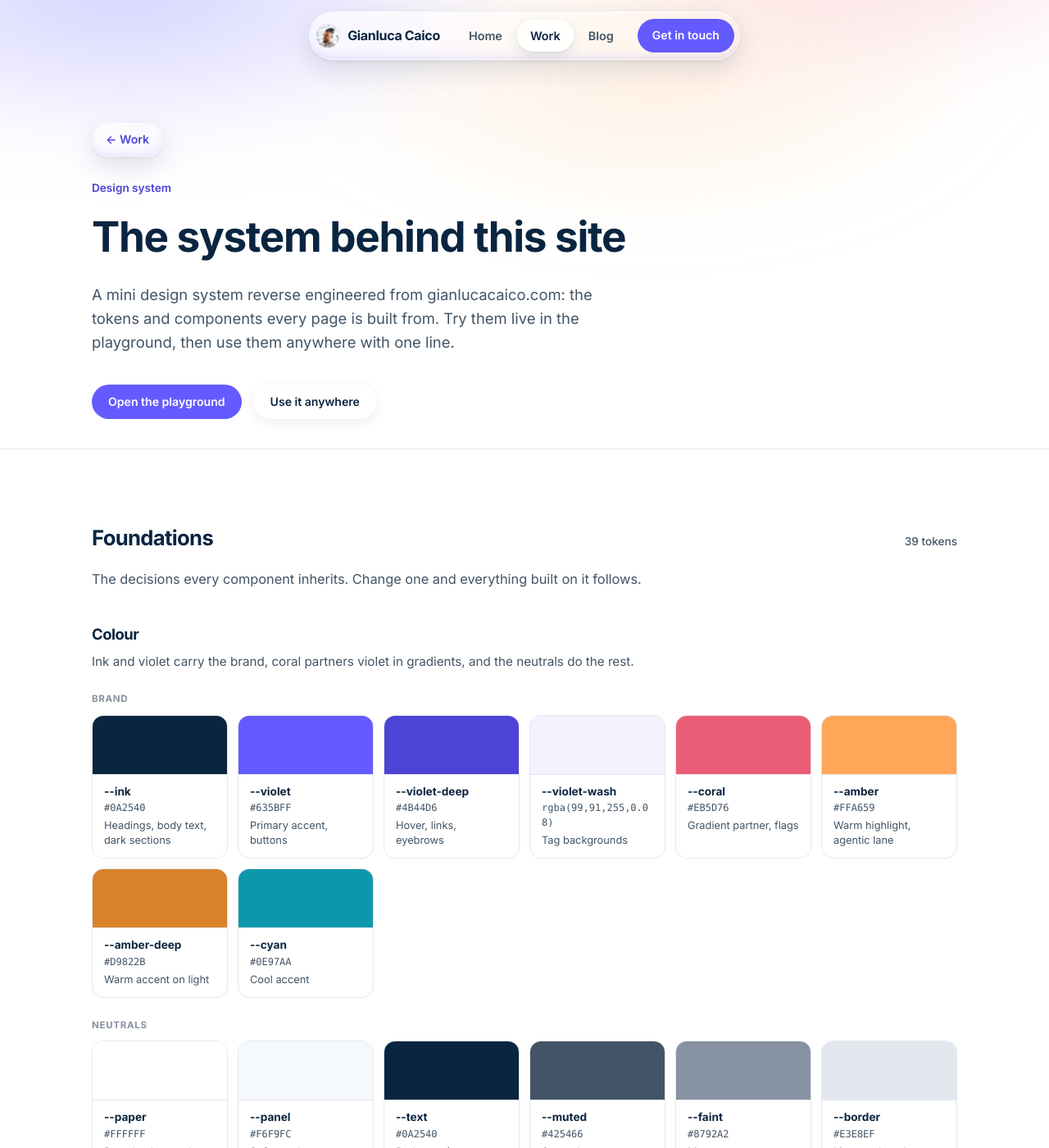
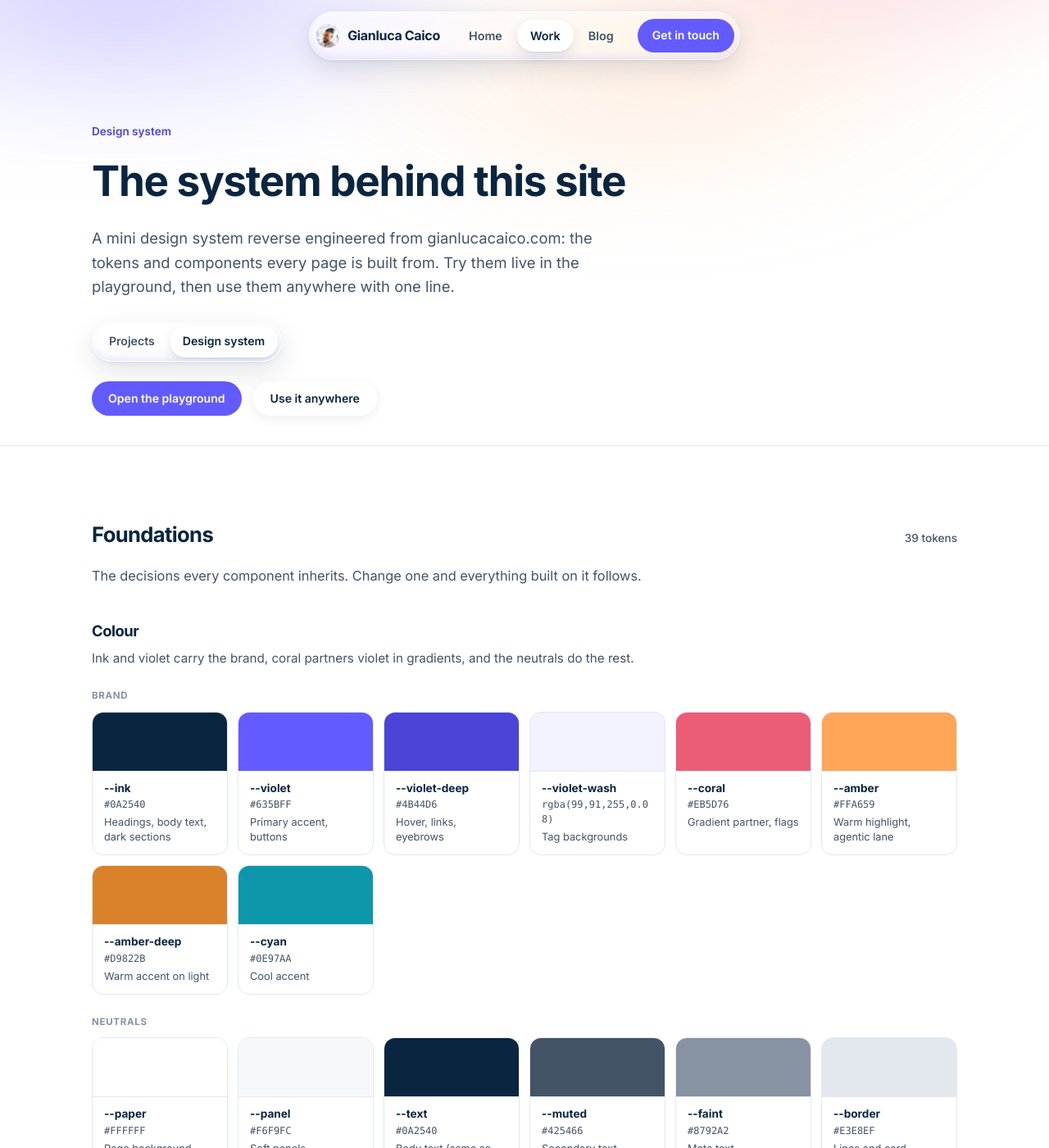
Before and after one commit to gianlucacaico/gianlucacaico.github.io, a Jekyll site: the page built from system.html, in a window 1280 px wide and 1400 px high. Shown: the whole window at 82% size. Built offline with Jekyll 4.4.1, drawn with Linux system fonts in a browser that asks for light colours.

Commit message:
Make the design system easy to find from Work
Work and the design system page now share a small switcher under
their intro, "Projects | Design system", in the same glass style as
the site's filters. It replaces the one-line link at the bottom of
the Work page. Home, Blog and every post are unchanged.

Co-Authored-By: Claude Opus 5.5 <noreply@anthropic.com>
Claude-Session: https://claude.ai/code/session_01XoQp4w7yrCssAfZyLYn4xA

```diff
--- /dev/null
+++ b/_includes/subnav.html
@@ -0,0 +1,5 @@
+<nav class="seg glass subnav" aria-label="Work">
+  <span class="lens" aria-hidden="true"></span>
+  <a href="/work"{% if page.url == "/work" %} aria-current="page"{% endif %}>Projects</a>
+  <a href="/system"{% if page.url == "/system" %} aria-current="page"{% endif %}>Design system</a>
+</nav>
--- a/assets/css/site.css
+++ b/assets/css/site.css
@@ -441,6 +441,12 @@
   .seg button:active{transform:scale(0.96);}
   .seg button[aria-pressed="true"]{color:var(--ink);}
   .seg small{margin-left:4px; font-size:0.72rem; color:var(--faint);}
+  /* Sub-navigation: the same glass control, with links (Work: Projects | Design system) */
+  .seg a{position:relative; z-index:1; flex:0 0 auto; font-size:0.88rem; font-weight:600; color:var(--muted); padding:8px 16px; border-radius:999px; white-space:nowrap; text-decoration:none; transition:color .2s, transform .2s;}
+  .seg a:hover, .seg a[aria-current="page"]{color:var(--ink);}
+  .seg a:active{transform:scale(0.96);}
+  .subnav{margin-top:28px;}
+  .subnav + .cta-row{margin-top:24px;}
 
   /* ---------- Page headers (Work, Blog) ---------- */
   .page-head{position:relative; padding:150px 0 36px; overflow:hidden;}
@@ -767,7 +773,6 @@
   }
 
   /* ---------- Design system page (/system) ---------- */
-  .sys-head .eyebrow{margin-top:28px;}
   .sys-block + .sys-block{margin-top:64px;}
   .sys-h{font-size:1.15rem; margin-bottom:6px;}
   .sys-note{margin:0 0 8px; max-width:var(--max); color:var(--muted); font-size:0.95rem;}
@@ -827,7 +832,6 @@
   .sys-copy{position:absolute; top:9px; right:9px; padding:5px 14px; font-size:0.78rem; cursor:pointer;}
   .sys-cta{margin-top:16px;}
   .sys-poc{margin-top:28px; font-size:0.88rem;}
-  .work-note + .work-note{margin-top:8px;}
 
   @media (max-width:900px){
     .sys-play{grid-template-columns:1fr; gap:16px;}
--- a/assets/js/site.js
+++ b/assets/js/site.js
@@ -135,7 +135,7 @@
     }
     function all(){
       document.querySelectorAll('.nav-links, .tabbar').forEach(function(c){ place(c, c.querySelector('[aria-current="page"]')); });
-      document.querySelectorAll('.seg').forEach(function(c){ place(c, c.querySelector('button[aria-pressed="true"]')); });
+      document.querySelectorAll('.seg').forEach(function(c){ place(c, c.querySelector('button[aria-pressed="true"], a[aria-current="page"]')); });
     }
     document.querySelectorAll('.seg').forEach(function(seg){
       seg.addEventListener('click', function(e){ if (e.target.closest('button')) requestAnimationFrame(all); });
--- a/system.html
+++ b/system.html
@@ -17,10 +17,10 @@ description: "The tokens and components behind gianlucacaico.com, with a live pl
   <section class="page-head sys-head">
     <div class="mesh" aria-hidden="true"></div>
     <div class="wrap">
-      <a class="back glass" href="/work">&larr; Work</a>
       <p class="eyebrow">Design system</p>
       <h1>The system behind this site</h1>
       <p class="lede">A mini design system reverse engineered from gianlucacaico.com: the tokens and components every page is built from. Try them live in the playground, then use them anywhere with one line.</p>
+      {% include subnav.html %}
       <div class="cta-row">
         <a class="btn-pill" href="#playground">Open the playground</a>
         <a class="btn-ghost" href="#use">Use it anywhere</a>
--- a/work.html
+++ b/work.html
@@ -13,6 +13,7 @@ description: "CX and experience design engagements across Australian banking, we
         <p class="eyebrow">Work</p>
         <h1>Outcomes across the brands Australians use every week</h1>
         <p class="lede">Engagements I've led at Bound, filtered by industry. Full case studies include client detail, so I share them privately on request.</p>
+        {% include subnav.html %}
       </div>
       <section class="ix glass" id="ix" aria-label="From one insight to production: an animated, illustrative example">
         <div class="ix-head">
@@ -184,7 +185,6 @@ description: "CX and experience design engagements across Australian banking, we
       </article>
       </div>
       <p class="work-note">Earlier roles across UX, UI, brand and interactive design are on the <a href="/#timeline">career timeline</a>.</p>
-      <p class="work-note">Curious how this site is put together? Explore the <a href="/system">design system behind it</a>, with a live playground.</p>
     </div>
   </section>
 </main>
```
Also changed, not shown: CLAUDE.md (+4 -2 lines).
